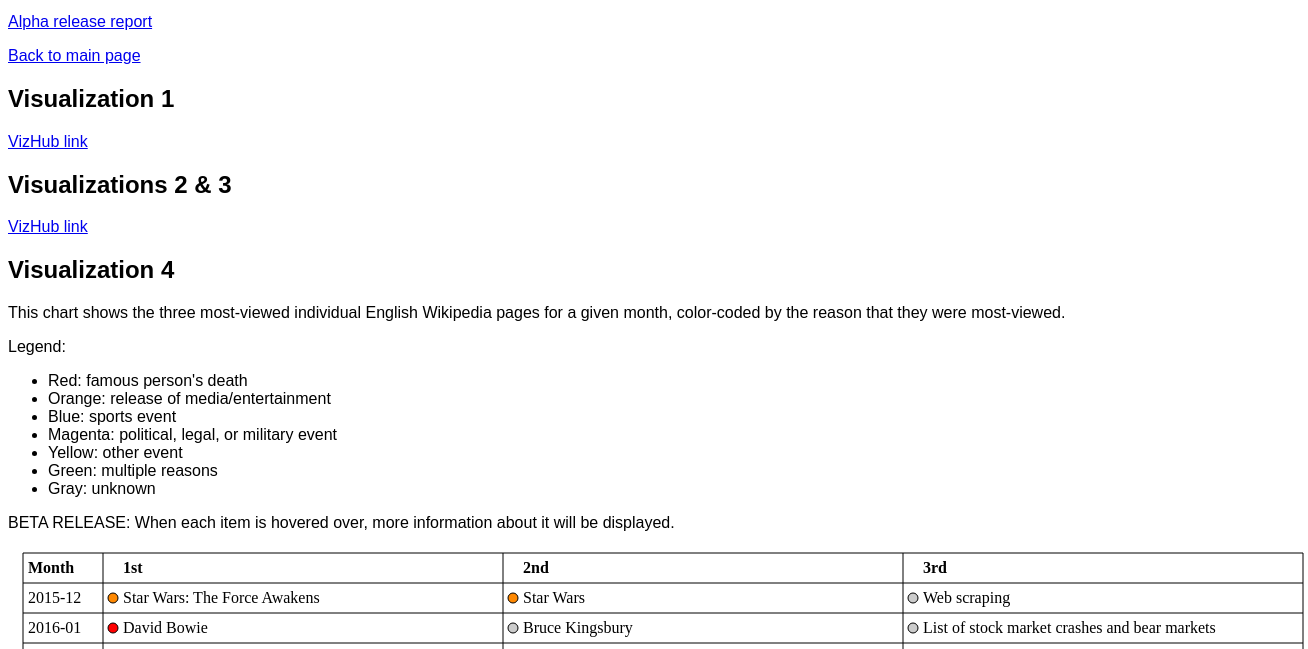
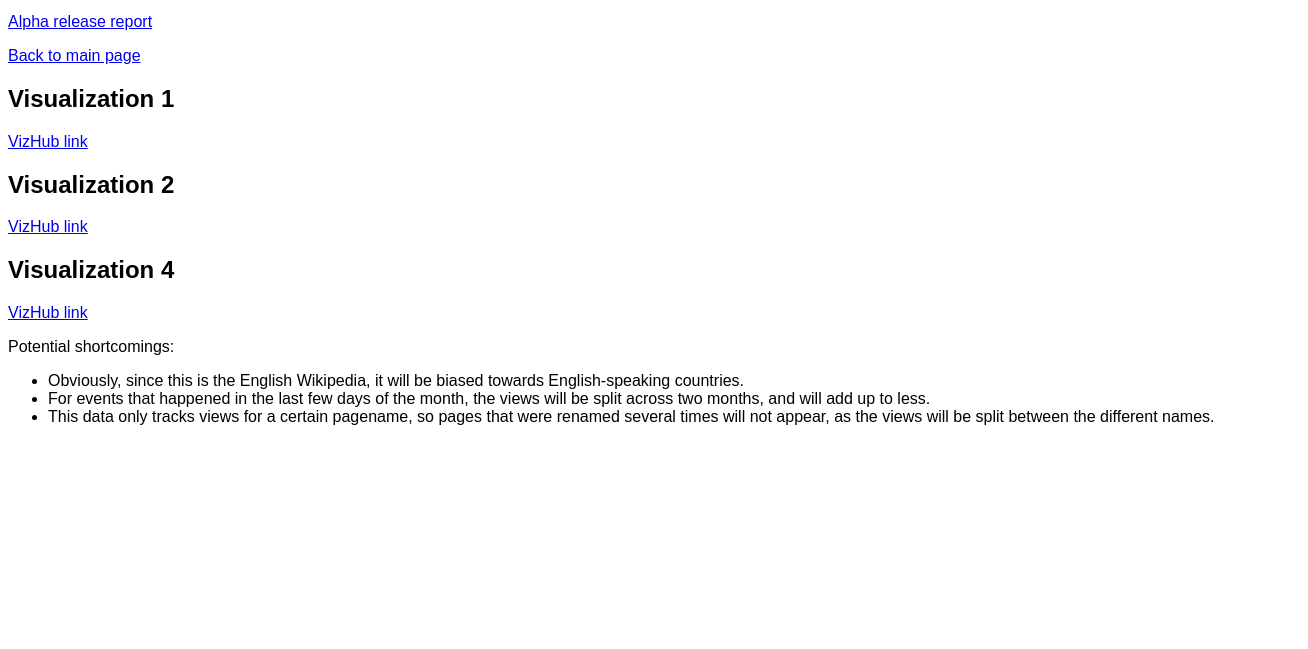
Before and after one commit to Emperor-Nathan/Emperor-Nathan.github.io, a plain HTML site: page finalproject.html in a window 1280 px wide. Shown: the part 149-798 px from the top of the page, 1308 px wide, since content can reach past the window. Drawn offline with Linux system fonts and the light colour scheme.

Commit message:
vizhub v4

```diff
--- a/finalproject.html
+++ b/finalproject.html
@@ -16,22 +16,10 @@
 		<p><a href='index.html'>Back to main page</a></p>
 		<h2>Visualization 1</h2>
 		<p><a href='https://vizhub.com/Emperor-Nathan/2efef31ac0954ff39daeda0c856fb29d'>VizHub link</a></p>
-		<h2>Visualizations 2 & 3</h2>
+		<h2>Visualization 2</h2>
 		<p><a href='https://vizhub.com/Emperor-Nathan/a99514a43879458f8988202b5cfcf30c'>VizHub link</a></p>
 		<h2>Visualization 4</h2>
-		<p>This chart shows the three most-viewed individual English Wikipedia pages for a given month, color-coded by the reason that they were most-viewed.</p>
-		<p>Legend:</p>
-        <ul>
-            <li>Red: famous person's death</li>
-            <li>Orange: release of media/entertainment</li>
-            <li>Blue: sports event</li>
-            <li>Magenta: political, legal, or military event</li>
-            <li>Yellow: other event</li>
-            <li>Green: multiple reasons</li>
-            <li>Gray: unknown</li>
-        </ul>
-		<p>BETA RELEASE: When each item is hovered over, more information about it will be displayed.</p>
-		<img src='viz4.svg'>
+		<p><a href='https://vizhub.com/Emperor-Nathan/6a7e4ba9c93f40878c2403fc890df517'>VizHub link</a></p>
 		<p>Potential shortcomings:</p>
 		<ul>
     		<li>Obviously, since this is the English Wikipedia, it will be biased towards English-speaking countries.</li>
```
